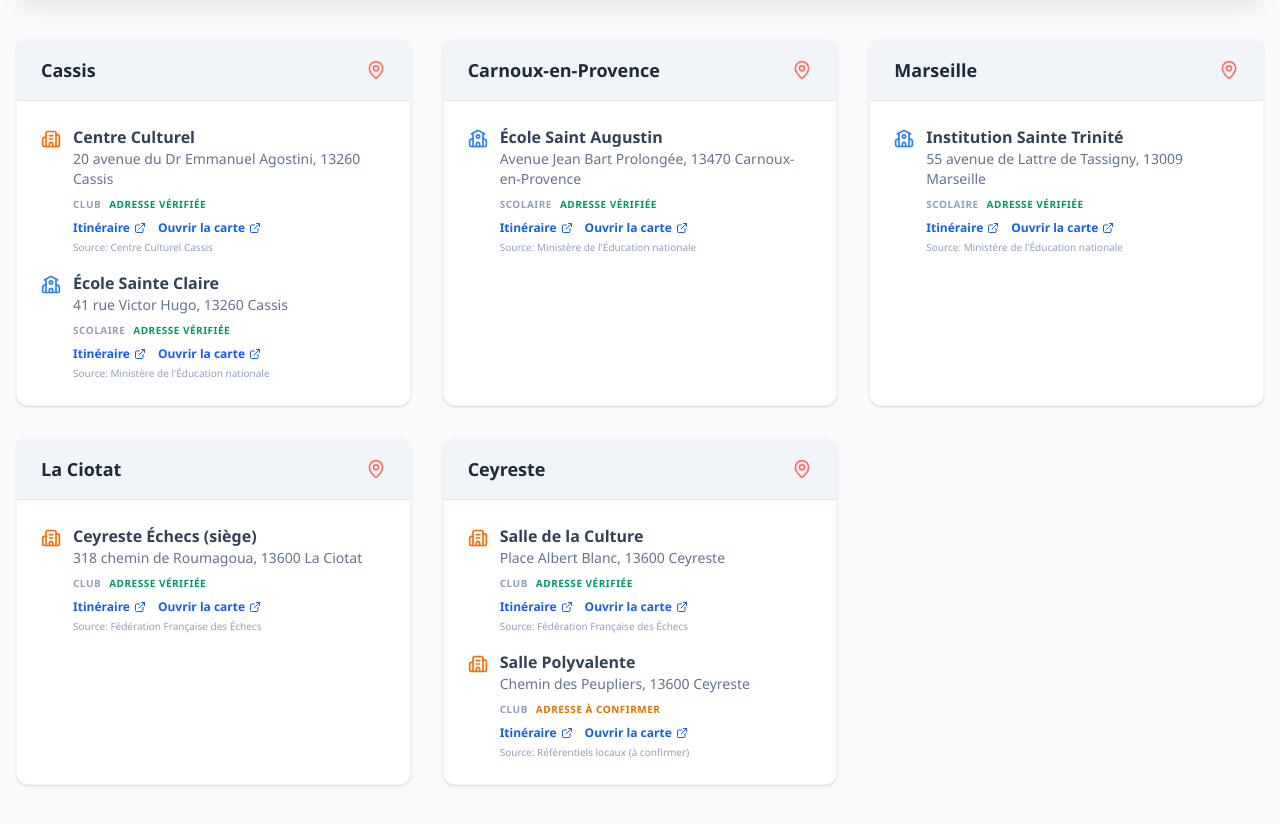
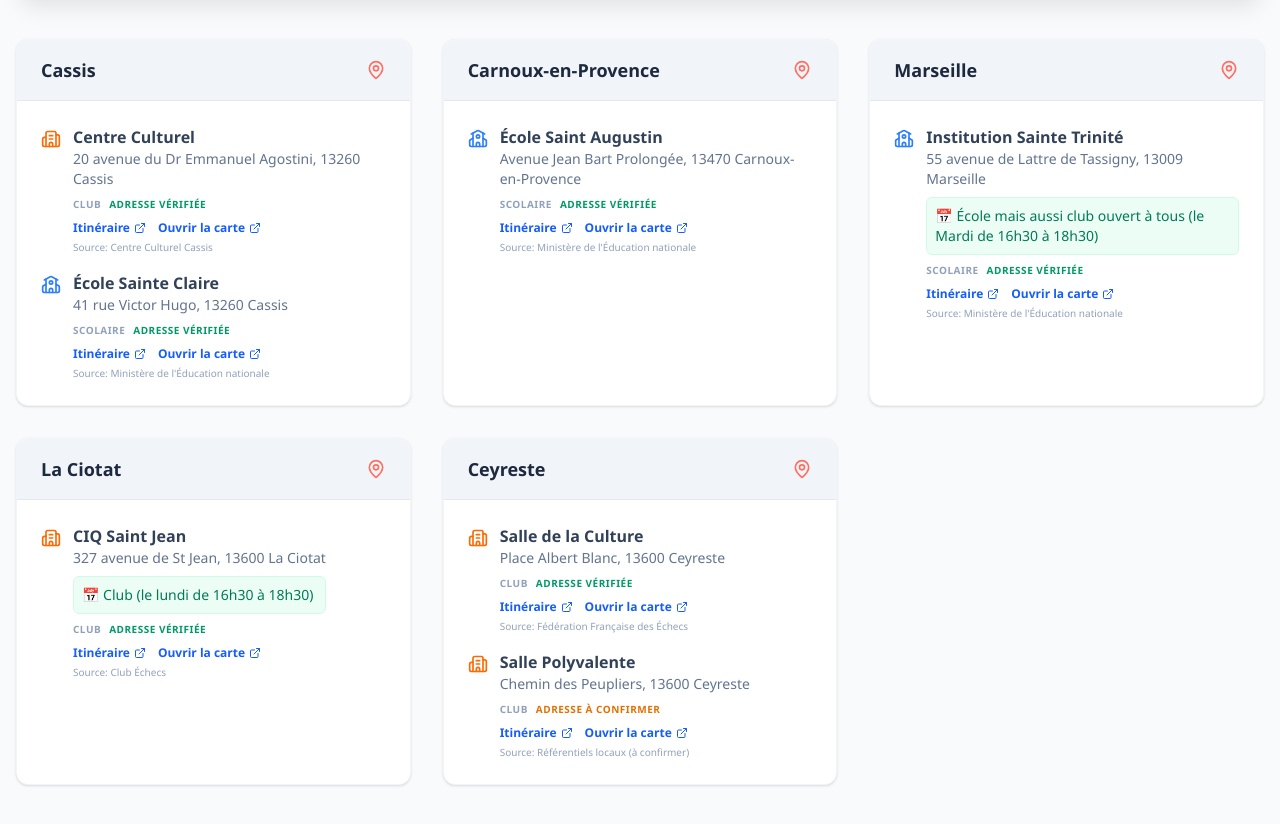
Before and after one commit to jgiraudeau/ac_echecs_calanques, a Next.js app: page /lieux in a window 1280 px wide. Shown: the part 1000-1824 px from the top of the page. Built offline with nearby package versions, Linux system fonts and the light colour scheme.

Commit message:
fix: Update locations for Marseille Sainte Trinite and La Ciotat CIQ

```diff
--- a/src/app/lieux/page.tsx
+++ b/src/app/lieux/page.tsx
@@ -54,6 +54,11 @@ export default function LieuxPage() {
                                         <div>
                                             <div className="font-bold text-slate-700">{place.name}</div>
                                             <div className="text-sm text-slate-500">{place.address}</div>
+                                            {place.note && (
+                                                <div className="text-sm font-medium text-emerald-700 mt-2 bg-emerald-50 p-2 rounded-md border border-emerald-100">
+                                                    📅 {place.note}
+                                                </div>
+                                            )}
                                             <div className="flex flex-wrap items-center gap-2 mt-2">
                                                 <span className="text-[10px] font-bold uppercase tracking-wider text-slate-400">
                                                     {place.type === "ecole" ? "SCOLAIRE" : "CLUB"}
--- a/src/lib/locations.ts
+++ b/src/lib/locations.ts
@@ -9,6 +9,7 @@ export interface LocationEntry {
   address: string;
   verification: LocationVerification;
   source: string;
+  note?: string;
 }
 
 export const LOCATION_ENTRIES: LocationEntry[] = [
@@ -47,15 +48,17 @@ export const LOCATION_ENTRIES: LocationEntry[] = [
     address: "55 avenue de Lattre de Tassigny, 13009 Marseille",
     verification: "verified",
     source: "Ministère de l'Éducation nationale",
+    note: "École mais aussi club ouvert à tous (le Mardi de 16h30 à 18h30)",
   },
   {
     id: "ceyreste-echecs-siege",
-    name: "Ceyreste Échecs (siège)",
+    name: "CIQ Saint Jean",
     type: "club",
     city: "La Ciotat",
-    address: "318 chemin de Roumagoua, 13600 La Ciotat",
+    address: "327 avenue de St Jean, 13600 La Ciotat",
     verification: "verified",
-    source: "Fédération Française des Échecs",
+    source: "Club Échecs",
+    note: "Club (le lundi de 16h30 à 18h30)",
   },
   {
     id: "salle-culture-ceyreste",
```
